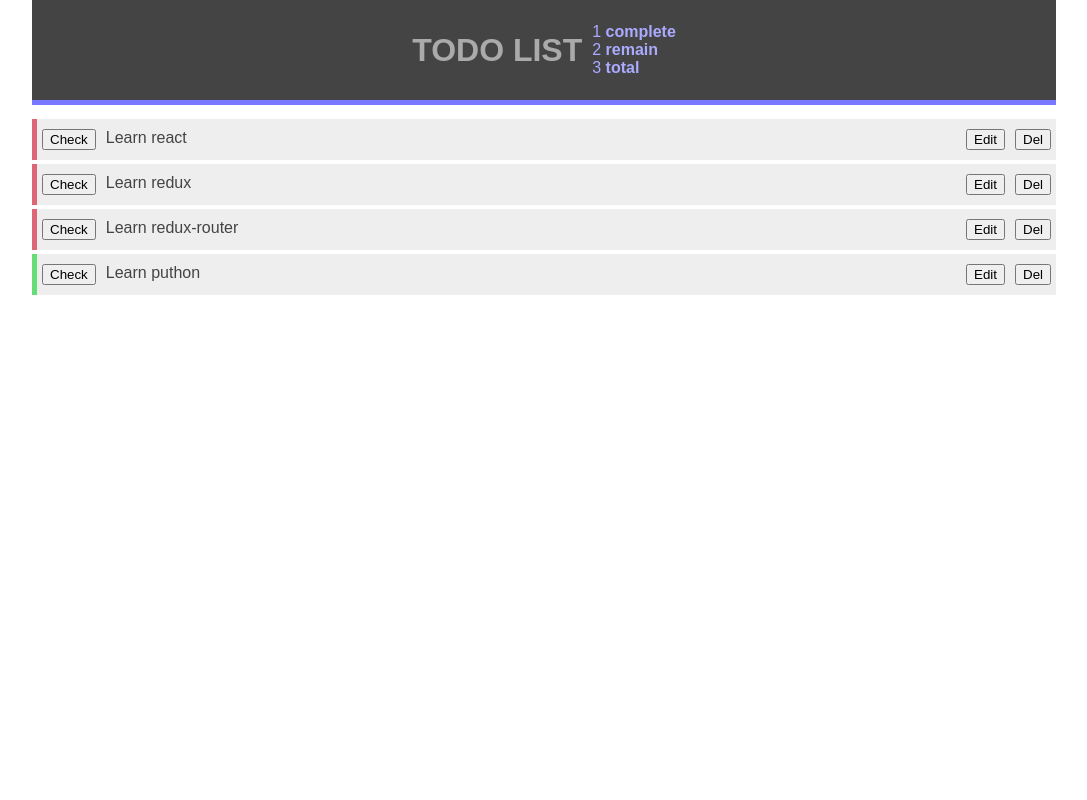
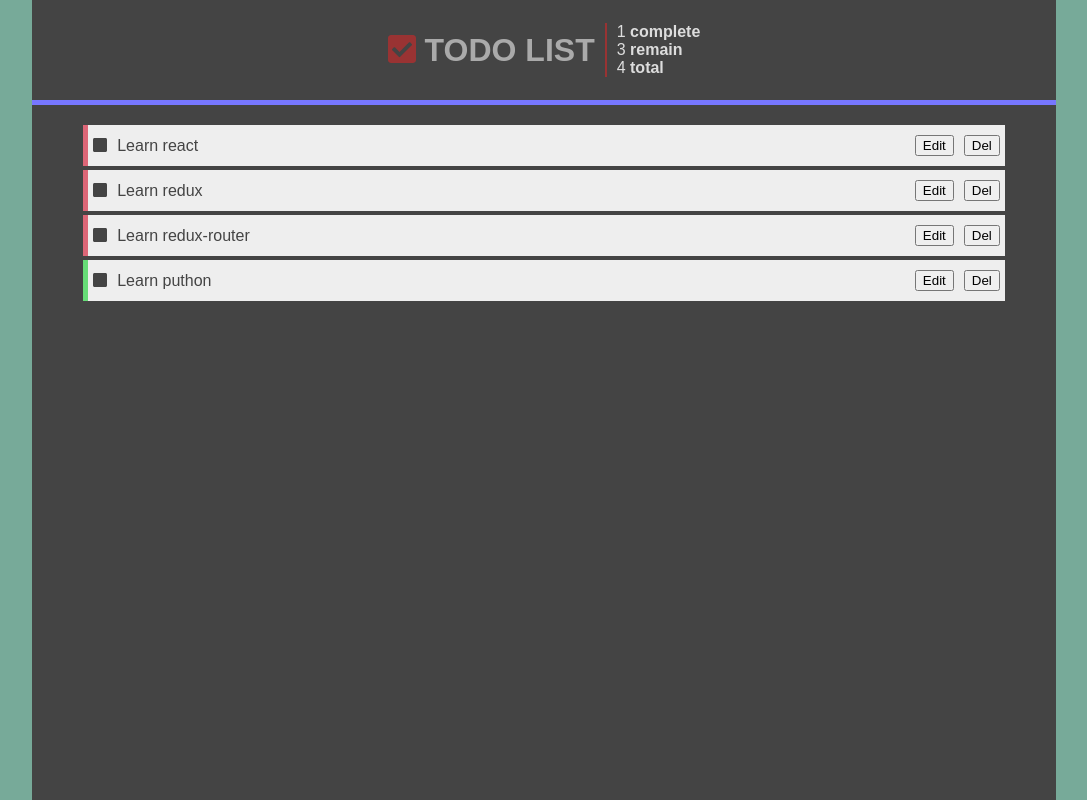
Before and after one commit to foegit/todo_on_react, a React app: page / in a window 1280 px wide. Shown: the whole page, without its empty margins (96-1183 px from the left). Built offline with nearby package versions, Linux system fonts and the light colour scheme.

Commit message:
Style changes

```diff
--- a/package.json
+++ b/package.json
@@ -3,6 +3,9 @@
   "version": "0.1.0",
   "private": true,
   "dependencies": {
+    "@fortawesome/fontawesome-svg-core": "^1.2.0-14",
+    "@fortawesome/free-solid-svg-icons": "^5.1.0-11",
+    "@fortawesome/react-fontawesome": "0.1.0-11",
     "react": "^16.4.1",
     "react-dom": "^16.4.1",
     "react-scripts": "1.1.4"
--- a/src/components/App.js
+++ b/src/components/App.js
@@ -7,9 +7,15 @@ import { connect } from 'react-redux';
 class App extends Component{
   render(){
 
+    const totalTask = this.props.todos.length;
+    const completeTask = this.props.todos.filter(task=>task.completed).length;
+    const remainTask = totalTask - completeTask;
     return(
-    <div>
-      <Header />
+    <div className='App'>
+      <Header
+        totalTaskNum={totalTask}
+        completeTaskNum={completeTask}
+        remainTaskNum={remainTask}/>
       <main>
         <div className="todo-list">
           {this.props.todos.map(task=>{
--- a/src/components/Header.js
+++ b/src/components/Header.js
@@ -1,18 +1,21 @@
-import React, { Component } from 'react'
+import React, { Component } from 'react';
+import { FontAwesomeIcon } from '@fortawesome/react-fontawesome';
+import { faCoffee, faCheckSquare } from '@fortawesome/free-solid-svg-icons'
 
 class Header extends Component{
   render(){
     return(
       <header>
-        <h1>TODO LIST</h1>
+        <h1><FontAwesomeIcon icon={faCheckSquare} color='#933'/> TODO LIST</h1>
       <ul className='stat'>
-        <li><span>1</span> complete</li>
-        <li><span>2</span> remain</li>
-        <li><span>3</span> total</li>
+        <li><span>{this.props.completeTaskNum}</span> complete</li>
+        <li><span>{this.props.remainTaskNum}</span> remain</li>
+        <li><span>{this.props.totalTaskNum}</span> total</li>
       </ul>
       </header>
     )
   }
 }
 
+
 export default Header;
--- a/src/components/TodoItem.js
+++ b/src/components/TodoItem.js
@@ -1,10 +1,12 @@
 import React, {Component} from 'react';
+import { FontAwesomeIcon } from '@fortawesome/react-fontawesome';
+import { faCheckSquare, faSquare } from '@fortawesome/free-solid-svg-icons'
 
 class TodoItem extends Component{
   render(){
     return(
         <div className= {`todo-item ${this.props.completed?'completed':'notcomplete'}`}>
-          <button>Check</button>
+          <span><FontAwesomeIcon icon={faSquare}/></span>
           <span className='todo-text'>{this.props.title}</span>
           <button>Edit</button>
           <button>Del</button>
--- a/src/css/main.css
+++ b/src/css/main.css
@@ -1,31 +1,44 @@
-body{
+
+body, html{
   padding: 0;
   margin: 0;
   background-color: #ass;
   color: #444;
   width: 100%;
   font-family: sans-serif;
+  height: 100%;
+  background-color: #7a9;
 }
 
 header{
-  width: 80%;
+  width: 100%;
   background-color: #444;
   color: #aaa;
   border-bottom: 5px solid #77f;
   margin: auto;
   height: 100px;
-    display: flex;
-    justify-content: center;
-    align-items: center;
+  display: flex;
+  justify-content: center;
+  align-items: center;
 }
 
 main{
+  width: 100%;
   display: block;
+  margin: auto;
+
+}
+#root{
   width: 80%;
   margin: auto;
-  padding-top: 10px;
+  min-height: 100%;
+  background-color: #444;
 }
-
+.todo-list{
+  width: 90%;
+  margin: auto;
+  margin-top: 20px;
+}
 .todo-item{
   display: flex;
   padding-top: 5px;
@@ -33,6 +46,7 @@ main{
   margin: 4px 0 4px 0;
   background-color: #eee;
   justify-content: space-around;
+  align-items: center;
   transition: 0.5s;
 }
 .completed{
@@ -42,25 +56,30 @@ main{
   border-left: 5px solid #d67;
 }
 .todo-item:hover{
-  background-color: #9af;
+  background-color: #dde;
 }
 .stat{
   list-style-type: none;
   padding: 0;
   margin: 0;
+  margin-left: 10px;
   padding-left: 10px;
-  color: #aaf;
+  color: #ddd;
   font-weight: bold;
+  border-left: 2px solid #933;
+
 }
 .stat>li>span{
   font-weight: normal;
 }
 
-
 .todo-item>*{
   display: block;
   margin: 5px;
 }
+input[type='checkbox']{
+  border: 1px solid red;
+}
 .todo-text{
   flex-grow: 1;
 }
--- a/src/index.js
+++ b/src/index.js
@@ -4,6 +4,8 @@ import { createStore } from 'redux';
 import { Provider } from 'react-redux';
 
 import './css/main.css'
+
+
 import App from './components/App'
 
 const innitialData = [
```
Also changed, not shown: 1 other file.
